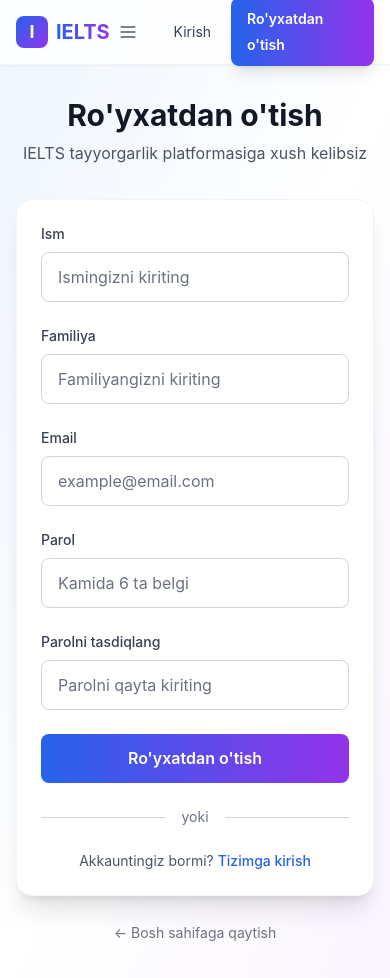
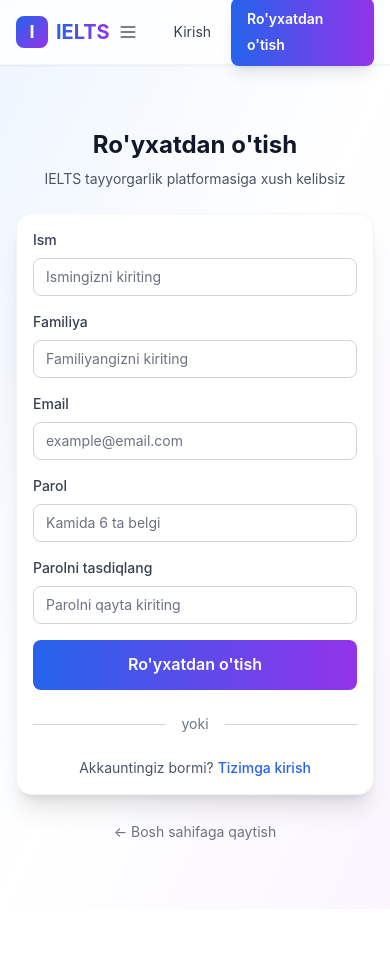
Before and after one commit to Muhammaddiyor2010/IELTS_sayt, a Vue app: page /signup in a window 390 px wide. After the commit the page ends 909 px from the top, so only its background shows below. Built offline with nearby package versions, Linux system fonts and the light colour scheme; the HTML template or start-up script is replaced by a standard one.

Commit message:
Fix responsive issues for small screens (sm and h) in Home, SignUp, and SignIn pages

```diff
--- a/src/pages/Home.vue
+++ b/src/pages/Home.vue
@@ -64,38 +64,38 @@
             </div>
             <div class="relative z-10 text-center px-4 max-w-4xl mx-auto">
                 <div class="mb-8">
-                    <h1 class="text-6xl md:text-8xl font-bold text-white mb-6 leading-tight">
+                    <h1 class="text-4xl sm:text-5xl md:text-8xl font-bold text-white mb-6 leading-tight">
                         <span class="block" ref="mainTitle">ExamMaster</span>
-                        <span class="text-3xl md:text-4xl font-light text-blue-100 mt-4 block" ref="subTitle">Eng yaxshi test platformasi</span>
+                        <span class="text-xl sm:text-2xl md:text-4xl font-light text-blue-100 mt-4 block" ref="subTitle">Eng yaxshi test platformasi</span>
                     </h1>
-                    <p class="text-2xl md:text-3xl text-blue-100 mb-8 max-w-3xl mx-auto">
+                    <p class="text-lg sm:text-xl md:text-3xl text-blue-100 mb-8 max-w-3xl mx-auto">
                         IELTS va SAT imtihonlariga professional tayyorgarlik. Real vaqtda natijalar va batafsil tahlillar.
                     </p>
                 </div>
 
-                <div class="flex flex-col sm:flex-row gap-6 justify-center items-center mb-12">
-                    <button class="group relative px-10 py-5 bg-white text-blue-600 font-semibold rounded-full text-xl shadow-2xl hover:shadow-blue-500/25 transition-all duration-300 transform hover:scale-105">
+                <div class="flex flex-col sm:flex-row gap-4 sm:gap-6 justify-center items-center mb-12">
+                    <button class="group relative px-6 sm:px-8 md:px-10 py-3 sm:py-4 md:py-5 bg-white text-blue-600 font-semibold rounded-full text-base sm:text-lg md:text-xl shadow-2xl hover:shadow-blue-500/25 transition-all duration-300 transform hover:scale-105">
                         <span class="relative z-10">Boshlash</span>
                         <div class="absolute inset-0 bg-gradient-to-r from-blue-500 to-purple-500 rounded-full opacity-0 group-hover:opacity-100 transition-opacity duration-300"></div>
                     </button>
-                    <router-link to="/demo-test" class="px-10 py-5 border-2 border-white text-white font-semibold rounded-full text-xl hover:bg-white hover:text-blue-600 transition-all duration-300 transform hover:scale-105">
+                    <router-link to="/demo-test" class="px-6 sm:px-8 md:px-10 py-3 sm:py-4 md:py-5 border-2 border-white text-white font-semibold rounded-full text-base sm:text-lg md:text-xl hover:bg-white hover:text-blue-600 transition-all duration-300 transform hover:scale-105">
                         Demo ko'rish
                     </router-link>
                 </div>
 
                 <!-- Stats -->
-                <div class="grid grid-cols-1 md:grid-cols-3 gap-8 mt-20">
+                <div class="grid grid-cols-1 md:grid-cols-3 gap-6 sm:gap-8 mt-16 sm:mt-20">
                     <div class="text-center">
-                        <div class="text-4xl md:text-5xl font-bold text-white mb-3">
+                        <div class="text-3xl sm:text-4xl md:text-5xl font-bold text-white mb-2 sm:mb-3">
                             <span class="counter-animation" ref="userCount">0</span>K+
                         </div>
-                        <div class="text-blue-100 text-lg">Foydalanuvchilar</div>
+                        <div class="text-blue-100 text-base sm:text-lg">Foydalanuvchilar</div>
                     </div>
                     <div class="text-center">
-                        <div class="text-4xl md:text-5xl font-bold text-white mb-3">
+                        <div class="text-3xl sm:text-4xl md:text-5xl font-bold text-white mb-2 sm:mb-3">
                             <span class="counter-animation" ref="successRate">0</span>%
                         </div>
-                        <div class="text-blue-100 text-lg">Muvaffaqiyat darajasi</div>
+                        <div class="text-blue-100 text-base sm:text-lg">Muvaffaqiyat darajasi</div>
                     </div>
                     <div class="text-center">
                         <div class="text-3xl md:text-4xl font-bold text-white mb-2">
--- /dev/null
+++ b/src/pages/Login.vue
@@ -0,0 +1 @@
+z
--- a/src/views/SignIn.vue
+++ b/src/views/SignIn.vue
@@ -1,15 +1,15 @@
 <template>
   <div class="min-h-screen bg-gradient-to-br from-blue-50 via-white to-purple-50 flex items-center justify-center px-4 sm:px-6 py-8">
-    <div class="w-full max-w-md sm:max-w-lg">
+    <div class="w-full max-w-sm sm:max-w-md md:max-w-lg">
       <!-- Header -->
-      <div class="text-center mb-8">
-        <h1 class="text-3xl font-bold text-gray-900 mb-2">Tizimga kirish</h1>
-        <p class="text-gray-600">IELTS tayyorgarlik platformasiga xush kelibsiz</p>
+      <div class="text-center mb-6 sm:mb-8">
+        <h1 class="text-2xl sm:text-3xl font-bold text-gray-900 mb-2">Tizimga kirish</h1>
+        <p class="text-sm sm:text-base text-gray-600">IELTS tayyorgarlik platformasiga xush kelibsiz</p>
       </div>
 
       <!-- Sign In Form -->
-      <div class="bg-white rounded-2xl shadow-xl p-6 sm:p-8 border border-gray-100">
-        <form @submit.prevent="handleSignIn" class="space-y-6">
+      <div class="bg-white rounded-2xl shadow-xl p-4 sm:p-6 md:p-8 border border-gray-100">
+        <form @submit.prevent="handleSignIn" class="space-y-4 sm:space-y-6">
           <!-- Email -->
           <div>
             <label for="email" class="block text-sm font-medium text-gray-700 mb-2">
@@ -20,7 +20,7 @@
               v-model="form.email"
               type="email"
               required
-              class="w-full px-4 py-3 border border-gray-300 rounded-lg focus:ring-2 focus:ring-blue-500 focus:border-transparent transition-all duration-200"
+              class="w-full px-3 sm:px-4 py-2 sm:py-3 border border-gray-300 rounded-lg focus:ring-2 focus:ring-blue-500 focus:border-transparent transition-all duration-200 text-sm sm:text-base"
               placeholder="example@email.com"
             />
           </div>
@@ -35,7 +35,7 @@
               v-model="form.password"
               type="password"
               required
-              class="w-full px-4 py-3 border border-gray-300 rounded-lg focus:ring-2 focus:ring-blue-500 focus:border-transparent transition-all duration-200"
+              class="w-full px-3 sm:px-4 py-2 sm:py-3 border border-gray-300 rounded-lg focus:ring-2 focus:ring-blue-500 focus:border-transparent transition-all duration-200 text-sm sm:text-base"
               placeholder="Parolingizni kiriting"
             />
           </div>
--- a/src/views/SignUp.vue
+++ b/src/views/SignUp.vue
@@ -1,15 +1,15 @@
 <template>
   <div class="min-h-screen bg-gradient-to-br from-blue-50 via-white to-purple-50 flex items-center justify-center px-4 sm:px-6 py-8">
-    <div class="w-full max-w-md sm:max-w-lg">
+    <div class="w-full max-w-sm sm:max-w-md md:max-w-lg">
       <!-- Header -->
-      <div class="text-center mb-8">
-        <h1 class="text-3xl font-bold text-gray-900 mb-2">Ro'yxatdan o'tish</h1>
-        <p class="text-gray-600">IELTS tayyorgarlik platformasiga xush kelibsiz</p>
+      <div class="text-center mb-6 sm:mb-8">
+        <h1 class="text-2xl sm:text-3xl font-bold text-gray-900 mb-2">Ro'yxatdan o'tish</h1>
+        <p class="text-sm sm:text-base text-gray-600">IELTS tayyorgarlik platformasiga xush kelibsiz</p>
       </div>
 
       <!-- Sign Up Form -->
-      <div class="bg-white rounded-2xl shadow-xl p-6 sm:p-8 border border-gray-100">
-        <form @submit.prevent="handleSignUp" class="space-y-6">
+      <div class="bg-white rounded-2xl shadow-xl p-4 sm:p-6 md:p-8 border border-gray-100">
+        <form @submit.prevent="handleSignUp" class="space-y-4 sm:space-y-6">
           <!-- First Name -->
           <div>
             <label for="firstName" class="block text-sm font-medium text-gray-700 mb-2">
@@ -20,7 +20,7 @@
               v-model="form.firstName"
               type="text"
               required
-              class="w-full px-4 py-3 border border-gray-300 rounded-lg focus:ring-2 focus:ring-blue-500 focus:border-transparent transition-all duration-200"
+              class="w-full px-3 sm:px-4 py-2 sm:py-3 border border-gray-300 rounded-lg focus:ring-2 focus:ring-blue-500 focus:border-transparent transition-all duration-200 text-sm sm:text-base"
               placeholder="Ismingizni kiriting"
             />
           </div>
@@ -35,7 +35,7 @@
               v-model="form.lastName"
               type="text"
               required
-              class="w-full px-4 py-3 border border-gray-300 rounded-lg focus:ring-2 focus:ring-blue-500 focus:border-transparent transition-all duration-200"
+              class="w-full px-3 sm:px-4 py-2 sm:py-3 border border-gray-300 rounded-lg focus:ring-2 focus:ring-blue-500 focus:border-transparent transition-all duration-200 text-sm sm:text-base"
               placeholder="Familiyangizni kiriting"
             />
           </div>
@@ -50,7 +50,7 @@
               v-model="form.email"
               type="email"
               required
-              class="w-full px-4 py-3 border border-gray-300 rounded-lg focus:ring-2 focus:ring-blue-500 focus:border-transparent transition-all duration-200"
+              class="w-full px-3 sm:px-4 py-2 sm:py-3 border border-gray-300 rounded-lg focus:ring-2 focus:ring-blue-500 focus:border-transparent transition-all duration-200 text-sm sm:text-base"
               placeholder="example@email.com"
             />
           </div>
@@ -66,7 +66,7 @@
               type="password"
               required
               minlength="6"
-              class="w-full px-4 py-3 border border-gray-300 rounded-lg focus:ring-2 focus:ring-blue-500 focus:border-transparent transition-all duration-200"
+              class="w-full px-3 sm:px-4 py-2 sm:py-3 border border-gray-300 rounded-lg focus:ring-2 focus:ring-blue-500 focus:border-transparent transition-all duration-200 text-sm sm:text-base"
               placeholder="Kamida 6 ta belgi"
             />
           </div>
@@ -81,7 +81,7 @@
               v-model="form.confirmPassword"
               type="password"
               required
-              class="w-full px-4 py-3 border border-gray-300 rounded-lg focus:ring-2 focus:ring-blue-500 focus:border-transparent transition-all duration-200"
+              class="w-full px-3 sm:px-4 py-2 sm:py-3 border border-gray-300 rounded-lg focus:ring-2 focus:ring-blue-500 focus:border-transparent transition-all duration-200 text-sm sm:text-base"
               placeholder="Parolni qayta kiriting"
             />
           </div>
```
